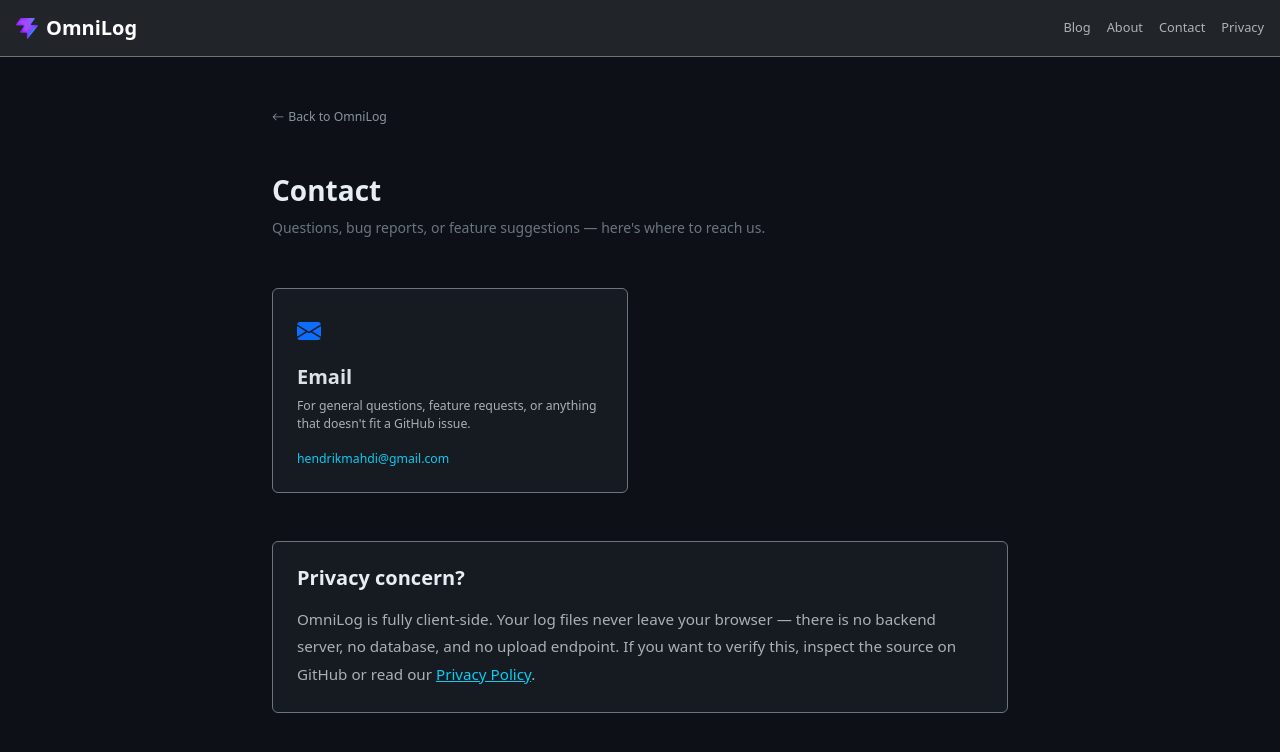
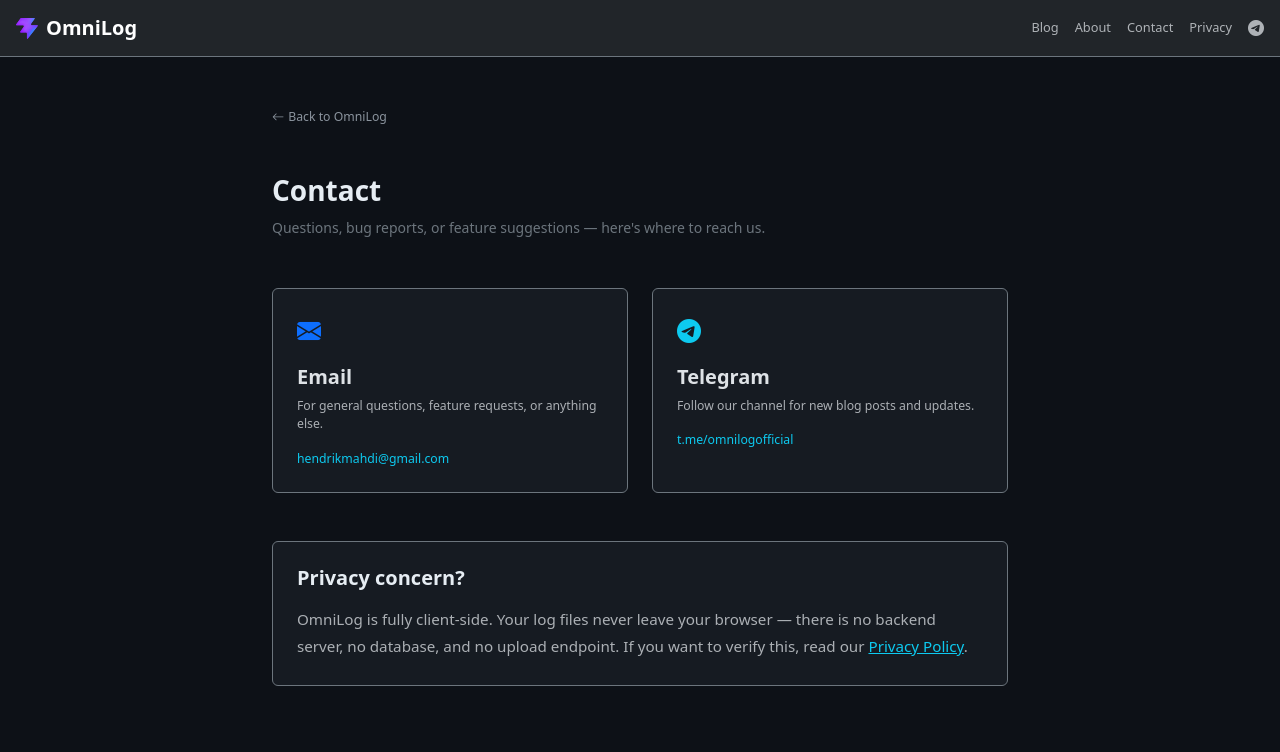
Before and after one commit to helouism/omnilog, a React (Vite) app: page /contact in a window 1280 px wide. Shown: the top 752 px of the page. Built offline with nearby package versions, Linux system fonts and the light colour scheme.

Commit message:
feat: update Contact page and Navbar to include Telegram contact option

```diff
--- a/scripts/prerender.mjs
+++ b/scripts/prerender.mjs
@@ -78,7 +78,7 @@
   {
     path: '/contact',
     title: 'Contact — OmniLog',
-    description: 'Get in touch with the OmniLog team. Report bugs, suggest features, or ask questions via email or GitHub Issues.',
+    description: 'Get in touch with the OmniLog team. Report bugs, suggest features, or ask questions via email or follow us on Telegram.',
   },
 ];
 
--- a/src/components/layout/Navbar.tsx
+++ b/src/components/layout/Navbar.tsx
@@ -51,7 +51,7 @@
       </div>
 
       <div className="d-flex align-items-center gap-3">
-        <div className="d-flex gap-3">
+        <div className="d-flex align-items-center gap-3">
           {NAV_LINKS.map(({ label, to }) => (
             <Link
               key={to}
@@ -62,6 +62,17 @@
               {label}
             </Link>
           ))}
+          <a
+            href="https://t.me/omnilogofficial"
+            target="_blank"
+            rel="noopener noreferrer"
+            className="text-muted"
+            title="OmniLog on Telegram"
+            aria-label="OmniLog on Telegram"
+            style={{ fontSize: '1rem', lineHeight: 1 }}
+          >
+            <i className="bi bi-telegram" />
+          </a>
         </div>
 
         {isActive && state.format !== 'unknown' && (
--- a/src/components/pages/ContactUs.tsx
+++ b/src/components/pages/ContactUs.tsx
@@ -31,10 +31,27 @@
               <i className="bi bi-envelope-fill text-primary mb-3" style={{ fontSize: '1.5rem' }} />
               <h5 className="fw-semibold mb-2">Email</h5>
               <p className="text-muted small mb-3">
-                For general questions, feature requests, or anything that doesn't fit a GitHub issue.
+                For general questions, feature requests, or anything else.
               </p>
               <a href="mailto:hendrikmahdi@gmail.com" className="text-info text-decoration-none small">
                 hendrikmahdi@gmail.com
+              </a>
+            </div>
+          </div>
+          <div className="col-12 col-sm-6">
+            <div className="card h-100 border-secondary p-4" style={{ background: '#161b22' }}>
+              <i className="bi bi-telegram text-info mb-3" style={{ fontSize: '1.5rem' }} />
+              <h5 className="fw-semibold mb-2">Telegram</h5>
+              <p className="text-muted small mb-3">
+                Follow our channel for new blog posts and updates.
+              </p>
+              <a
+                href="https://t.me/omnilogofficial"
+                target="_blank"
+                rel="noopener noreferrer"
+                className="text-info text-decoration-none small"
+              >
+                t.me/omnilogofficial
               </a>
             </div>
           </div>
@@ -45,7 +62,7 @@
           <p className="text-muted mb-0" style={{ lineHeight: 1.8, fontSize: '0.95rem' }}>
             OmniLog is fully client-side. Your log files never leave your browser —
             there is no backend server, no database, and no upload endpoint.
-            If you want to verify this, inspect the source on GitHub or read our{' '}
+            If you want to verify this, read our{' '}
             <Link to="/privacy" className="text-info">Privacy Policy</Link>.
           </p>
         </div>
```
